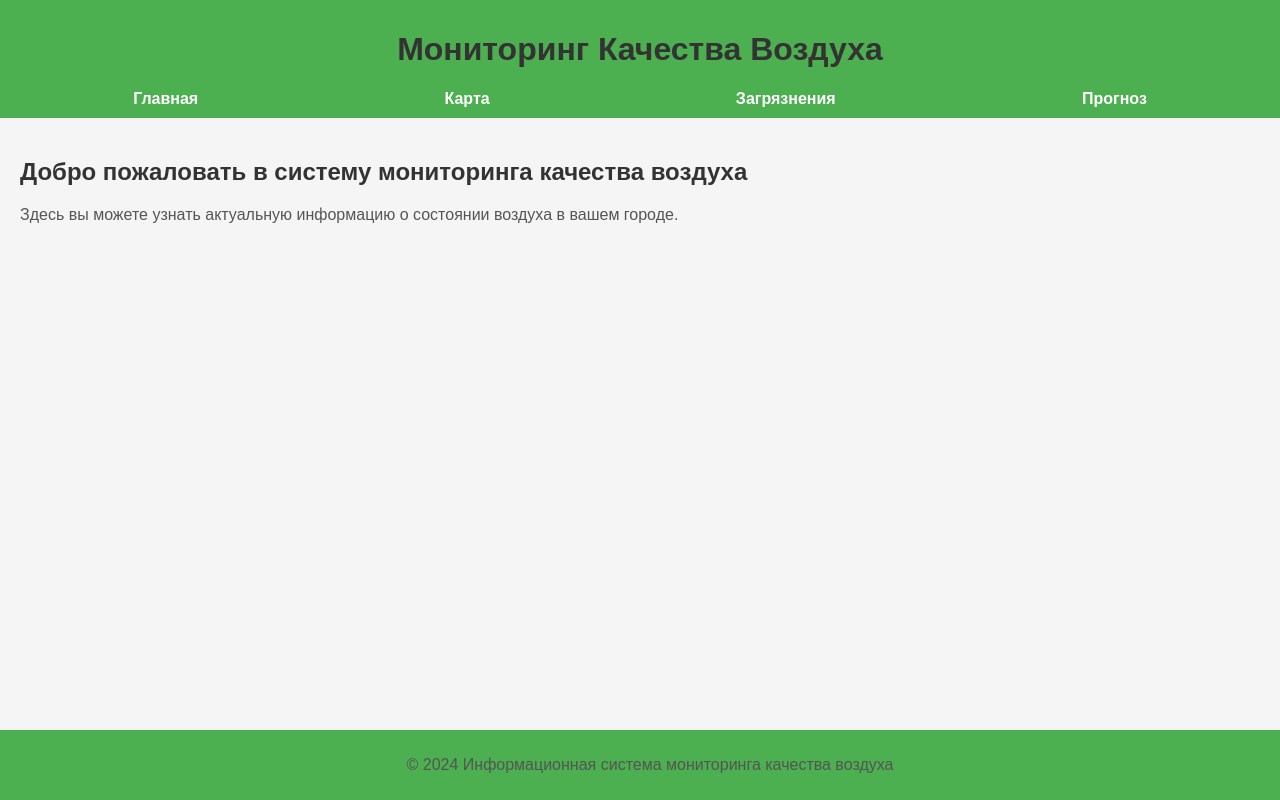
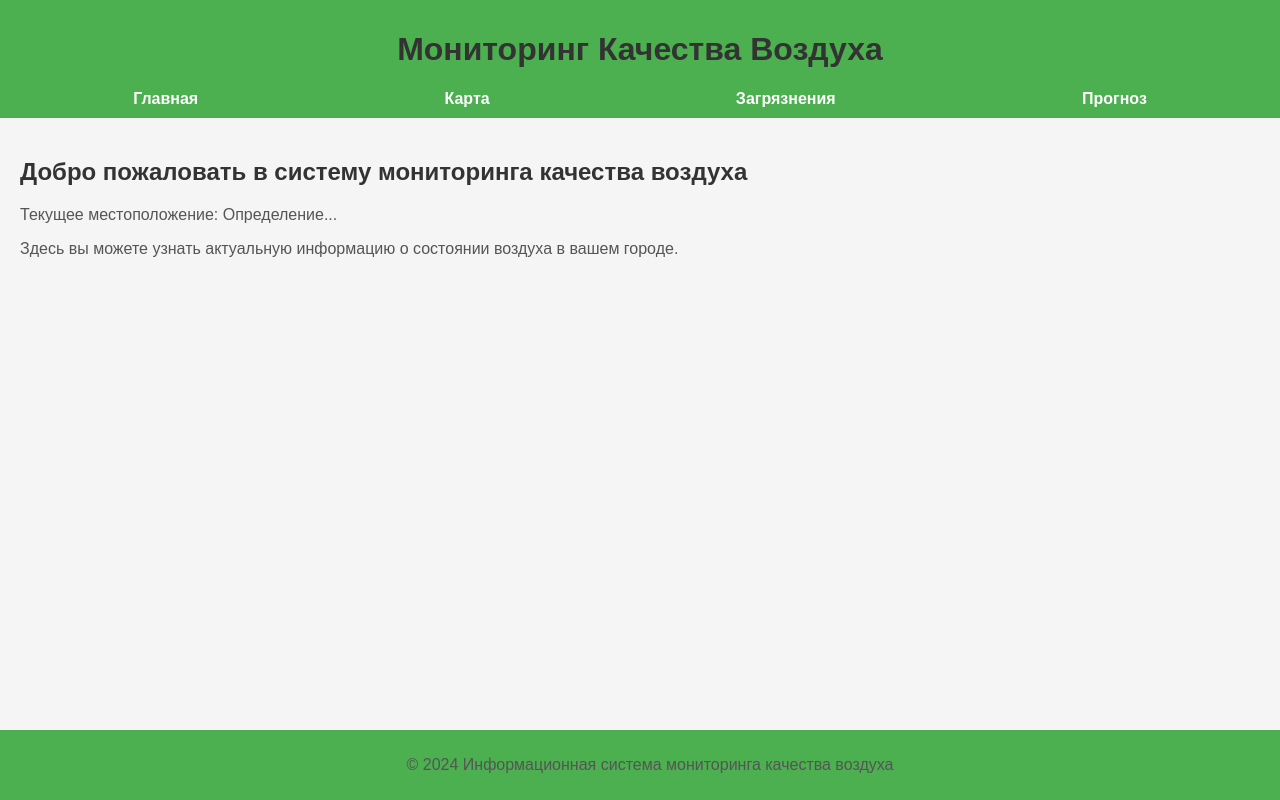
Before and after one commit to Jenkneo/weather-app-react, a React (Create React App) app: page / in a window 1280 px wide. Built offline with nearby package versions, Linux system fonts and the light colour scheme; no server answers.

Commit message:
add geolocation by browser access

```diff
--- /dev/null
+++ b/src/hooks/useGeolocation.js
@@ -0,0 +1,30 @@
+import { useState, useEffect } from 'react';
+
+const useGeolocation = () => {
+  const [position, setPosition] = useState({ lat: null, lon: null });
+  const [error, setError] = useState(null);
+
+  useEffect(() => {
+    if (!navigator.geolocation) {
+      setError('Геолокация не поддерживается вашим браузером');
+      return;
+    }
+
+    const success = (pos) => {
+      setPosition({
+        lat: pos.coords.latitude,
+        lon: pos.coords.longitude,
+      });
+    };
+
+    const failure = (err) => {
+      setError(err.message);
+    };
+
+    navigator.geolocation.getCurrentPosition(success, failure);
+  }, []);
+
+  return { position, error };
+};
+
+export default useGeolocation;
--- a/src/pages/Home.jsx
+++ b/src/pages/Home.jsx
@@ -1,16 +1,39 @@
-import React from 'react';
+import React, { useEffect, useState } from 'react';
 import styled from 'styled-components';
+import useGeolocation from '../hooks/useGeolocation';
+import { getCityName } from '../services/geocoding';
 
 const HomeContainer = styled.div`
   padding: 20px;
   margin-bottom: 60px; /* Для избежания перекрытия футером */
 `;
 
-const Home = () => (
-  <HomeContainer>
-    <h2>Добро пожаловать в систему мониторинга качества воздуха</h2>
-    <p>Здесь вы можете узнать актуальную информацию о состоянии воздуха в вашем городе.</p>
-  </HomeContainer>
-);
+const Home = () => {
+  const { position, error } = useGeolocation();
+  const [city, setCity] = useState('Определение...');
+
+  useEffect(() => {
+    const fetchCity = async () => {
+      if (position.lat && position.lon) {
+        const cityName = await getCityName(position.lat, position.lon);
+        setCity(cityName);
+      }
+    };
+
+    fetchCity();
+  }, [position]);
+
+  return (
+    <HomeContainer>
+      <h2>Добро пожаловать в систему мониторинга качества воздуха</h2>
+      {error ? (
+        <p>Ошибка определения местоположения: {error}</p>
+      ) : (
+        <p>Текущее местоположение: {city}</p>
+      )}
+      <p>Здесь вы можете узнать актуальную информацию о состоянии воздуха в вашем городе.</p>
+    </HomeContainer>
+  );
+};
 
 export default Home;
--- /dev/null
+++ b/src/services/geocoding.js
@@ -0,0 +1,19 @@
+const GEOCODING_API_KEY = 'f1ea1814ac5b4e5ab566d9c53b1a501a';
+
+export const getCityName = async (lat, lon) => {
+  try {
+    const response = await fetch(
+      `https://api.opencagedata.com/geocode/v1/json?q=${lat}+${lon}&key=${GEOCODING_API_KEY}&language=ru&pretty=1`
+    );
+    const data = await response.json();
+    if (data.results.length > 0) {
+      const components = data.results[0].components;
+      return components.city || components.town || components.village || 'Неизвестный город';
+    } else {
+      return 'Неизвестный город';
+    }
+  } catch (error) {
+    console.error('Ошибка при обратном геокодировании:', error);
+    return 'Неизвестный город';
+  }
+};
```
